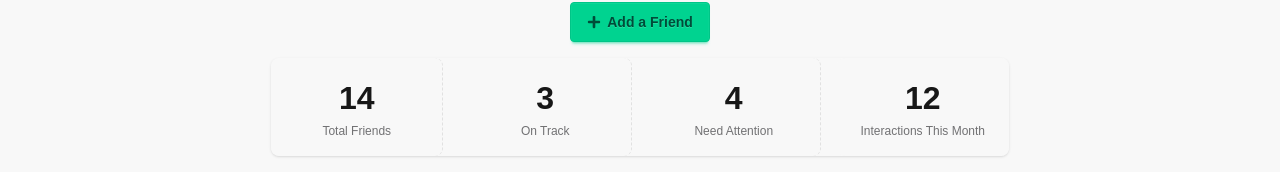
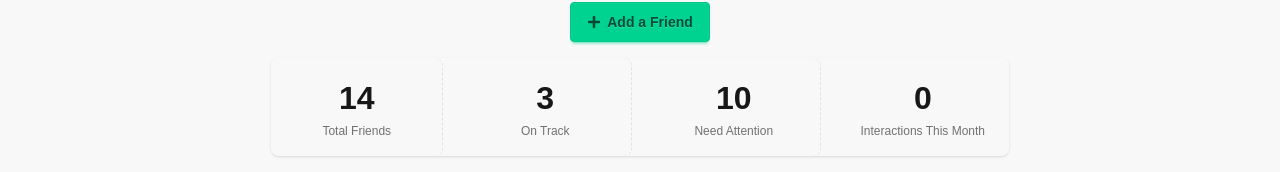
Before and after one commit to AsifAhmedAkash/keen-keep, a Next.js app: page /home in a window 1280 px wide. Shown: the part 358-530 px from the top of the page. Built offline with nearby package versions, Linux system fonts and the light colour scheme.

Commit message:
added interactions from db to the homepage

```diff
--- a/src/app/home/componets/Banner.jsx
+++ b/src/app/home/componets/Banner.jsx
@@ -2,9 +2,31 @@
 // import React from 'react';
 import { FaPlus } from "react-icons/fa";
 import { useFriends } from "@/context/FriendsContext";
+import { getAllInteractionsFromLocalDB } from "@/utils/addLocalDB"
+
+const getInteractionsThisMonth = () => {
+    const all = getAllInteractionsFromLocalDB();
+
+    const now = new Date();
+    const currentMonth = now.getMonth();
+    const currentYear = now.getFullYear();
+
+    return all.filter(item => {
+        const date = new Date(item.createdAt);
+
+        return (
+            date.getMonth() === currentMonth &&
+            date.getFullYear() === currentYear
+        );
+    });
+};
 
 const Banner = () => {
     const { friends } = useFriends();
+
+    // const interactionsThisMonth = getInteractionsThisMonth().length;
+
+    const interactionsThisMonth = getInteractionsThisMonth().length;
 
     const stats = [
         {
@@ -13,17 +35,21 @@ const Banner = () => {
         },
         {
             title: "On Track",
-            value: 3,
+            value: friends.filter(f => f.status === "on track").length,
         },
         {
             title: "Need Attention",
-            value: 4,
+            value: friends.filter(
+                f => f.status === "overdue" || f.status === "almost due"
+            ).length,
         },
         {
             title: "Interactions This Month",
-            value: 12,
+            value: interactionsThisMonth,
         },
     ];
+
+
 
     //for debuging
     const showDB = () => {
```
Also changed, not shown: src/utils/addLocalDB.js (+18 -1 lines).
